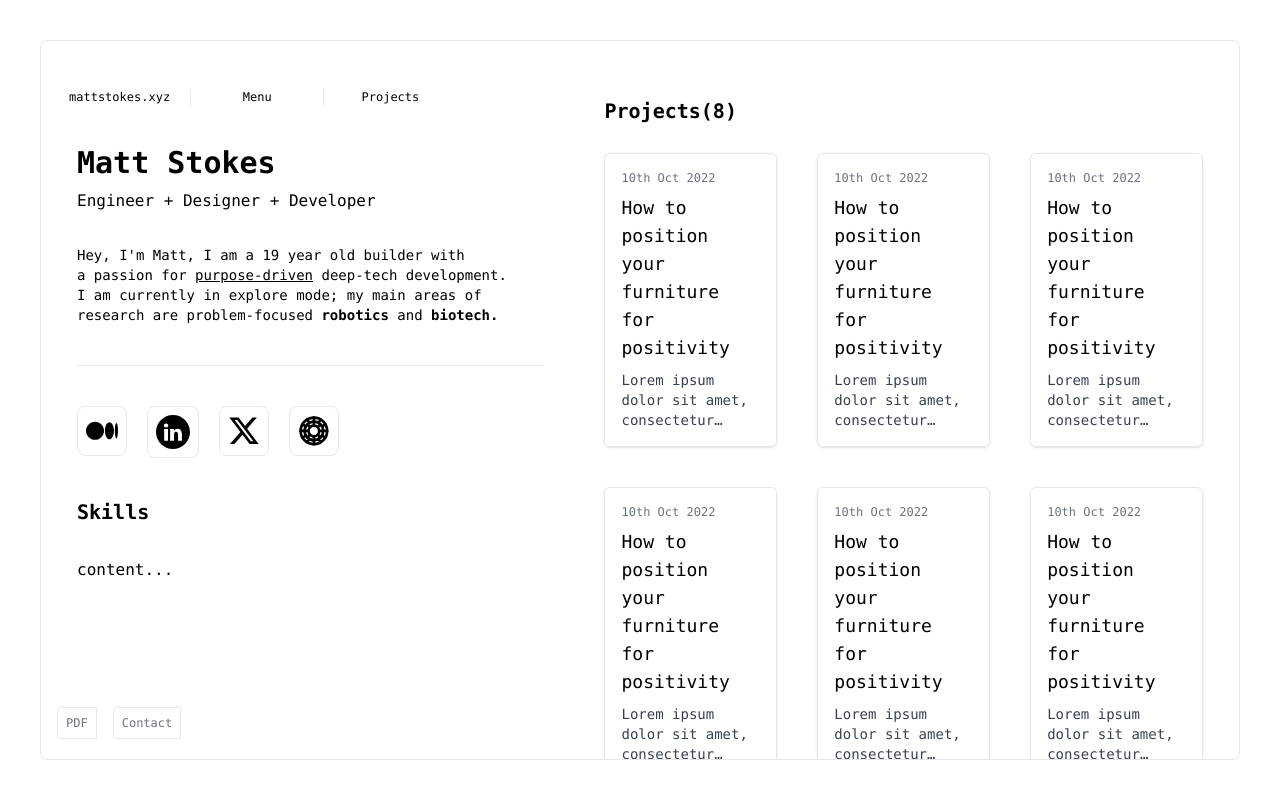
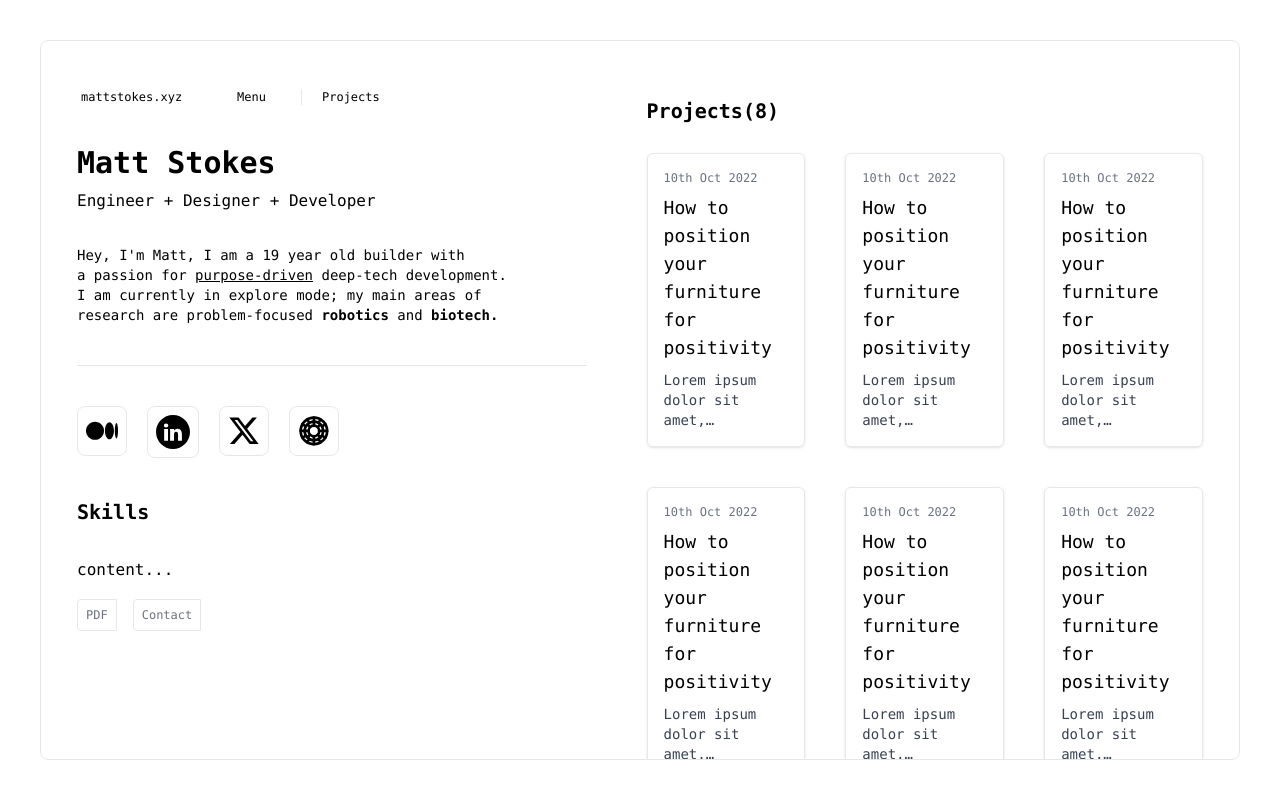
Before and after one commit to RatherStoked/PortfolioWebsite, a Next.js app: page / in a window 1280 px wide. Built offline with nearby package versions, Linux system fonts and the light colour scheme.

Commit message:
added reponsive design, minor tweaks to borders left

```diff
--- a/src/app/components/footer.tsx
+++ b/src/app/components/footer.tsx
@@ -2,7 +2,7 @@ import React from 'react'
 
 const Footer = () => {
   return (
-    <div className='pt-32 flex'>
+    <div className='pt-5 pl-5 flex'>
         <div className="pr-4">
         <a
           href=""
--- a/src/app/components/gallery.tsx
+++ b/src/app/components/gallery.tsx
@@ -10,7 +10,7 @@ const gallery = () => {
         Projects&#40;{projectNumber}&#41;
       </h1>
 
-      <div className="grid grid-cols-3">
+      <div className="grid grid-cols-1 md:grid-cols-3">
         <ProjectCard></ProjectCard>
         <ProjectCard></ProjectCard>
         <ProjectCard></ProjectCard>
--- a/src/app/components/navbar.tsx
+++ b/src/app/components/navbar.tsx
@@ -3,13 +3,16 @@ import React from "react";
 
 const Navbar = () => {
   return (
-    <div>
-      <div className="grid grid-cols-3 divide-x text-center	text-xs pr-32 pt-8">
+    <div className="pl-3 min-w-min">
+      <div className="text-xs flex pr-32 pt-8">
         <div className="pr-5 pl-3 hover:blur-xs cursor-pointer">
           <Link href="/">mattstokes.xyz</Link>
         </div>
+        <div className="invisible md:visible grid grid-cols-3 divide-x text-center">
         <div className="px-5 cursor-pointer">Menu</div>
         <div className="px-5 cursor-pointer">Projects</div>
+        </div>
+
       </div>
     </div>
   );
--- a/src/app/page.tsx
+++ b/src/app/page.tsx
@@ -12,12 +12,26 @@ import Gallery from "./components/gallery";
 import ArticleGallery from "./components/articleGallery";
 import SkillCard from "./components/skillCard";
 
-
 type ContainerProps = {
   children: ReactNode;
 };
 
-const page = () => {
+const Page = () => {
+  const [screenWidth, setScreenWidth] = useState(0);
+
+  // Function to update the screen width
+  const updateScreenWidth = () => {
+    setScreenWidth(window.innerWidth);
+  };
+
+  // Update the screen width when the component mounts and on window resize
+  useEffect(() => {
+    updateScreenWidth();
+    window.addEventListener("resize", updateScreenWidth);
+    return () => {
+      window.removeEventListener("resize", updateScreenWidth);
+    };
+  }, []);
 
   const Container = ({ children }: ContainerProps) => (
     <div className="font-mono bg-transparent border rounded-lg p-4 fixed top-10 left-10 right-10 bottom-10 overflow-y-scroll overflow-x-hidden">
@@ -25,9 +39,12 @@ const page = () => {
     </div>
   );
 
+  const showStandardLayout = screenWidth >= 768;
+
   return (
     <>
-      <html lang="en" className="bg-white custom-scrollbar">
+      <html lang="en" className="bg-white custom-scrollbar cursor-custom">
+        {showStandardLayout ? (
           <Container>
             <div className="flex">
               <aside className="max-h-96 sticky top-0 min-w-fit">
@@ -47,9 +64,38 @@ const page = () => {
               </div>
             </div>
           </Container>
+        ) : (
+          <div>
+            <Navbar />
+            <Card />
+            <Social />
+            <SkillCard />
+            <div className="border-b pb-10 pl-5"></div>
+            <Gallery />
+            <ArticleGallery />
+            <div className="border-b pb-10 pl-5"></div>
+            <Footer />
+          </div>
+        )}
       </html>
     </>
   );
+};
+
+export default Page;
+
+{
+  /*
+<html lang="en" className="bg-white custom-scrollbar cursor-custom">
+  <Container>
+    <div className="flex flex-col md:flex-row">
+      <aside className="max-h-96 sticky top-0 min-w-fit md:w-1/4">
+      </aside>
+      <div className="flex-row md:w-3/4">
+      </div>
+    </div>
+    <Gallery />
+  </Container>
+</html>
+ */
 }
-
-export default page
```
Also changed, not shown: src/app/globals.css (+5 -0 lines). Lines whose indentation alone changed are shown as unchanged.
